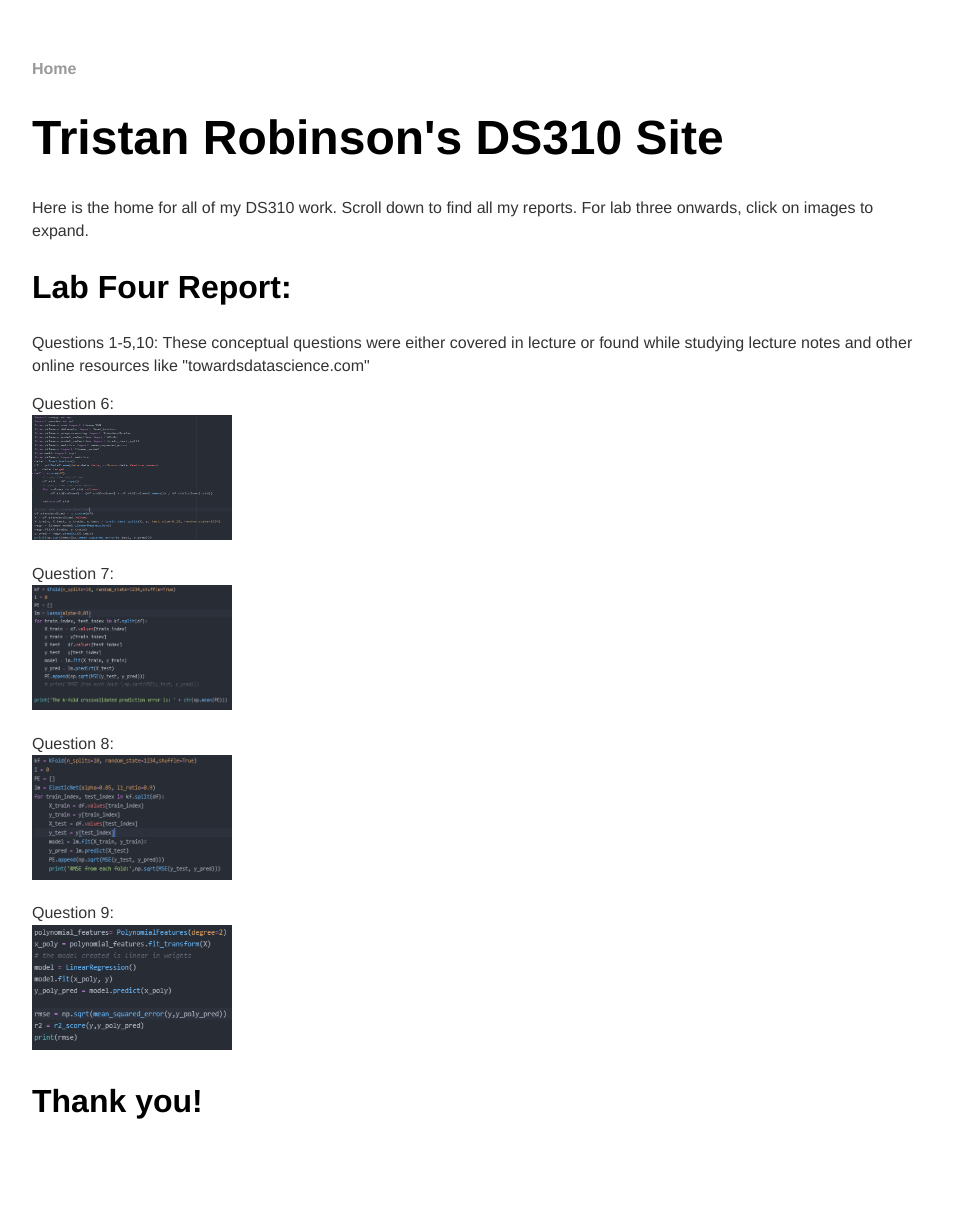
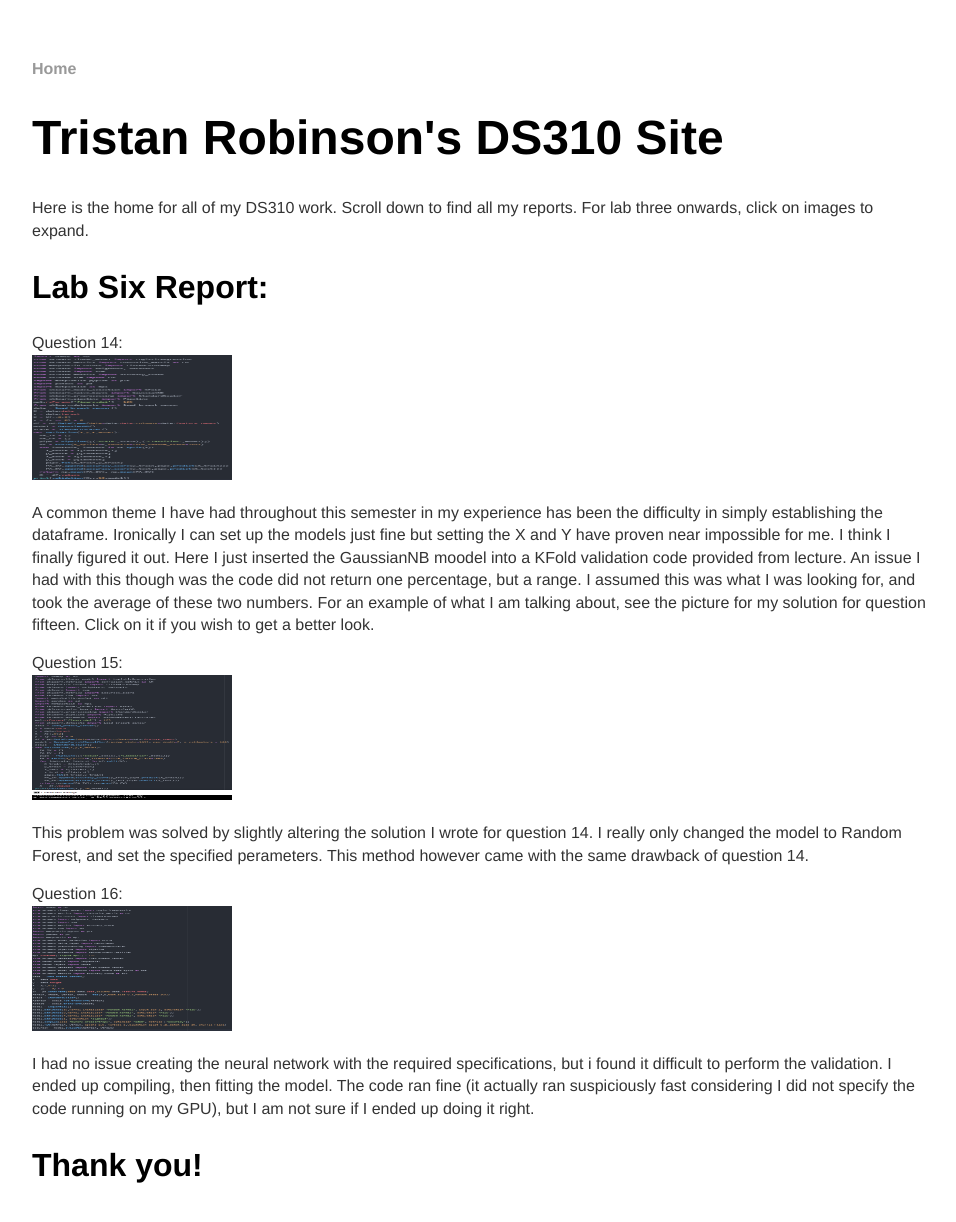
Before and after one commit to tlrob/tlrob.github.io, a Jekyll site: the page built from index.html, in a window 1280 px wide and 1400 px high. Shown: the top 1222 px of the window, without its empty margins (160-1116 px from the left). Built offline with Jekyll 4.4.1, drawn with Linux system fonts in a browser that asks for light colours.

Commit message:
Update index.html

```diff
--- a/index.html
+++ b/index.html
@@ -5,6 +5,25 @@ title: tlrob's site
 <div class="blurb">
 	<h1>Tristan Robinson's DS310 Site</h1>
 	<p>Here is the home for all of my DS310 work. Scroll down to find all my reports. For lab three onwards, click on images to expand.</p>
+	<h2>Lab Six Report:</h2>
+	<p>Question 14: <br><a href="https://imgur.com/a/xie5PDX">
+			<img src="l6q14.png" alt="q3_r" width="200" height="125">
+		</a><br></p>
+	<p>A common theme I have had throughout this semester in my experience has been the difficulty in simply establishing the dataframe. Ironically I can set up the models just fine but setting the X and Y have proven near impossible for me. I think I finally figured it out.
+		Here I just inserted the GaussianNB moodel into a KFold validation code provided from lecture. An issue I had with this though was the code did not return one percentage, but a range. I assumed this was what I was looking for, and took the average of these two numbers.
+	For an example of what I am talking about, see the picture for my solution for question fifteen. Click on it if you wish to get a better look.</p>
+	<p>Question 15:  <br>
+		<a href="https://imgur.com/a/xie5PDX">
+			<img src="l6q15.png" alt="q3_r" width="200" height="125">
+		</a><br></p>
+	<p>This problem was solved by slightly altering the solution I wrote for question 14. I really only changed the model to Random Forest, and set the specified perameters. This method however came with the same drawback of question 14.</p>
+	<p>Question 16: <br>
+		<a href="https://imgur.com/a/xie5PDX">
+			<img src="l6q16.png" alt="q3_r" width="200" height="125">
+		</a><br></p>
+	<p>I had no issue creating the neural network with the required specifications, but i found it difficult to perform the validation. I ended up compiling, then fitting the model. The code ran fine (it actually ran suspiciously fast considering I did not specify the code running on my GPU), but I am not sure if I ended up doing it right.</p>
+	<h2> Thank you!</h2>
+	<br><br><br><br><br><br><br><br><br><br><br><br><br><br><br>
 	<h2>Lab Four Report:</h2>
 	<p>Questions 1-5,10: These conceptual questions were either covered in lecture or found while studying lecture notes and other online resources like "towardsdatascience.com"</p>
 	<p>Question 6: <br><a href="https://imgur.com/gallery/FndIpW9">
```
